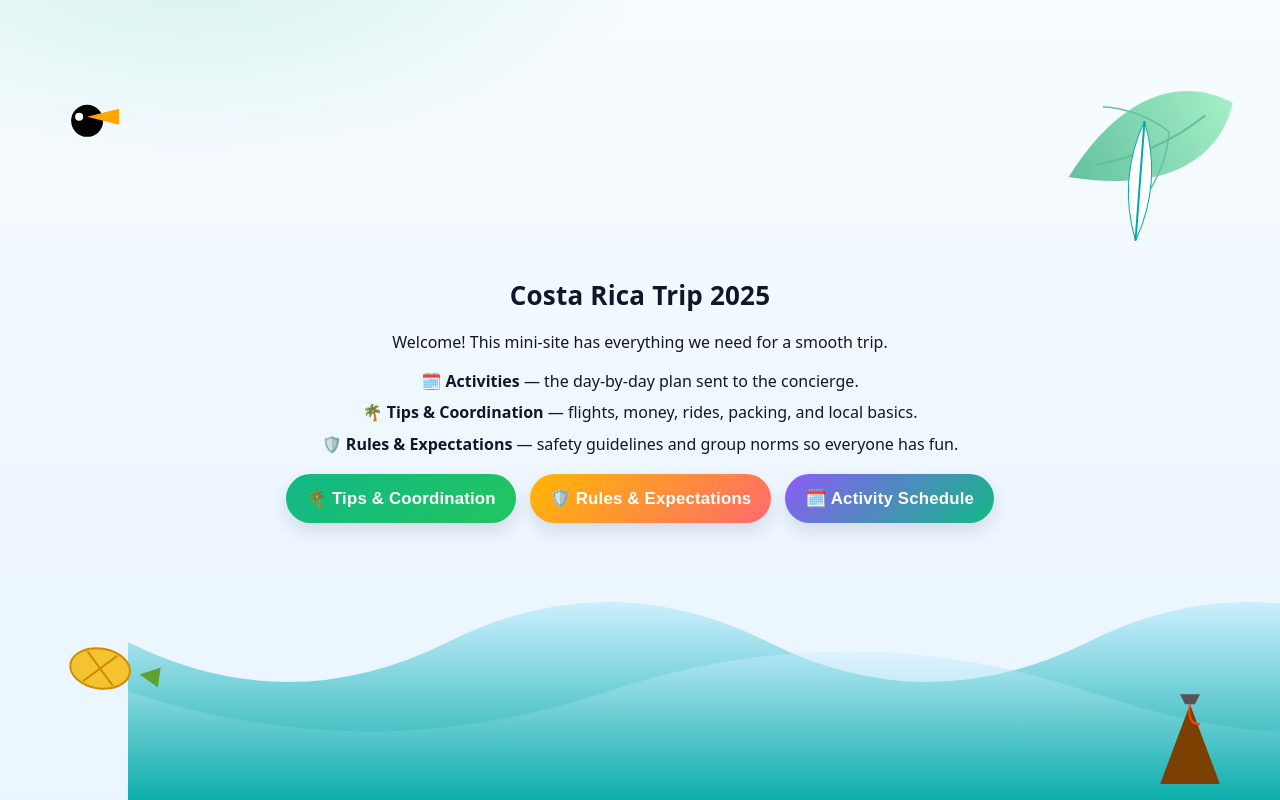
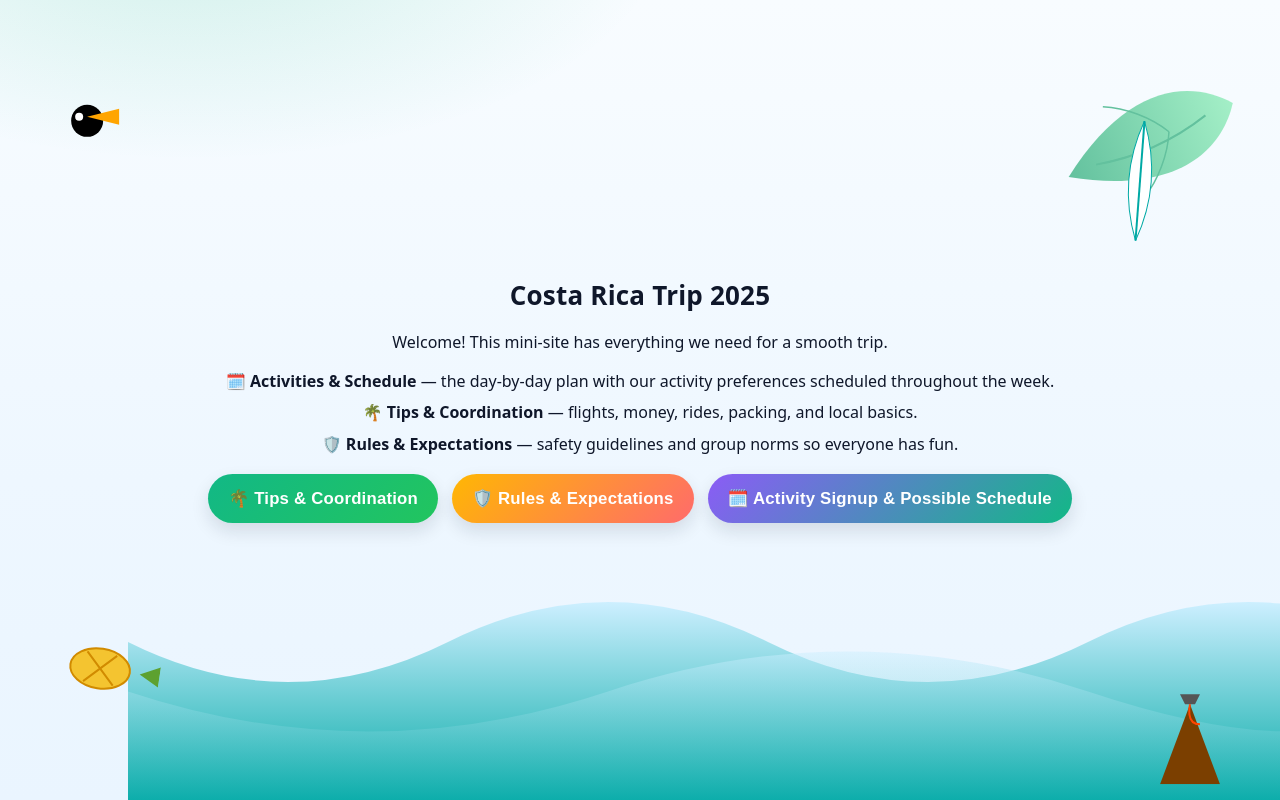
Before and after one commit to vibrantantelope/costa-rica, a React (Vite) app: page / in a window 1280 px wide. Built offline with nearby package versions, Linux system fonts and the light colour scheme.

Commit message:
updates 3

```diff
--- a/src/components/LandingPage.jsx
+++ b/src/components/LandingPage.jsx
@@ -13,7 +13,7 @@ export default function LandingPage({ onEnter, onShowTips, onShowRules }) {
             Welcome! This mini-site has everything we need for a smooth trip.
           </p>
           <div className="intro-list">
-            <p>🗓️ <strong>Activities</strong> — the day-by-day plan sent to the concierge.</p>
+            <p>🗓️ <strong>Activities & Schedule</strong> — the day-by-day plan with our activity preferences scheduled throughout the week.</p>
             <p>🌴 <strong>Tips & Coordination</strong> — flights, money, rides, packing, and local basics.</p>
             <p>🛡️ <strong>Rules & Expectations</strong> — safety guidelines and group norms so everyone has fun.</p>
           </div>
@@ -22,7 +22,7 @@ export default function LandingPage({ onEnter, onShowTips, onShowRules }) {
         <div className="btn-row">
           <button className="btn btn--tips" onClick={onShowTips}>🌴 Tips & Coordination</button>
           <button className="btn btn--rules" onClick={onShowRules}>🛡️ Rules & Expectations</button>
-          <button className="btn btn--schedule" onClick={onEnter}>🗓️ Activity Schedule</button>
+          <button className="btn btn--schedule" onClick={onEnter}>🗓️ Activity Signup & Possible Schedule</button>
         </div>
       </div>
     </>
```
